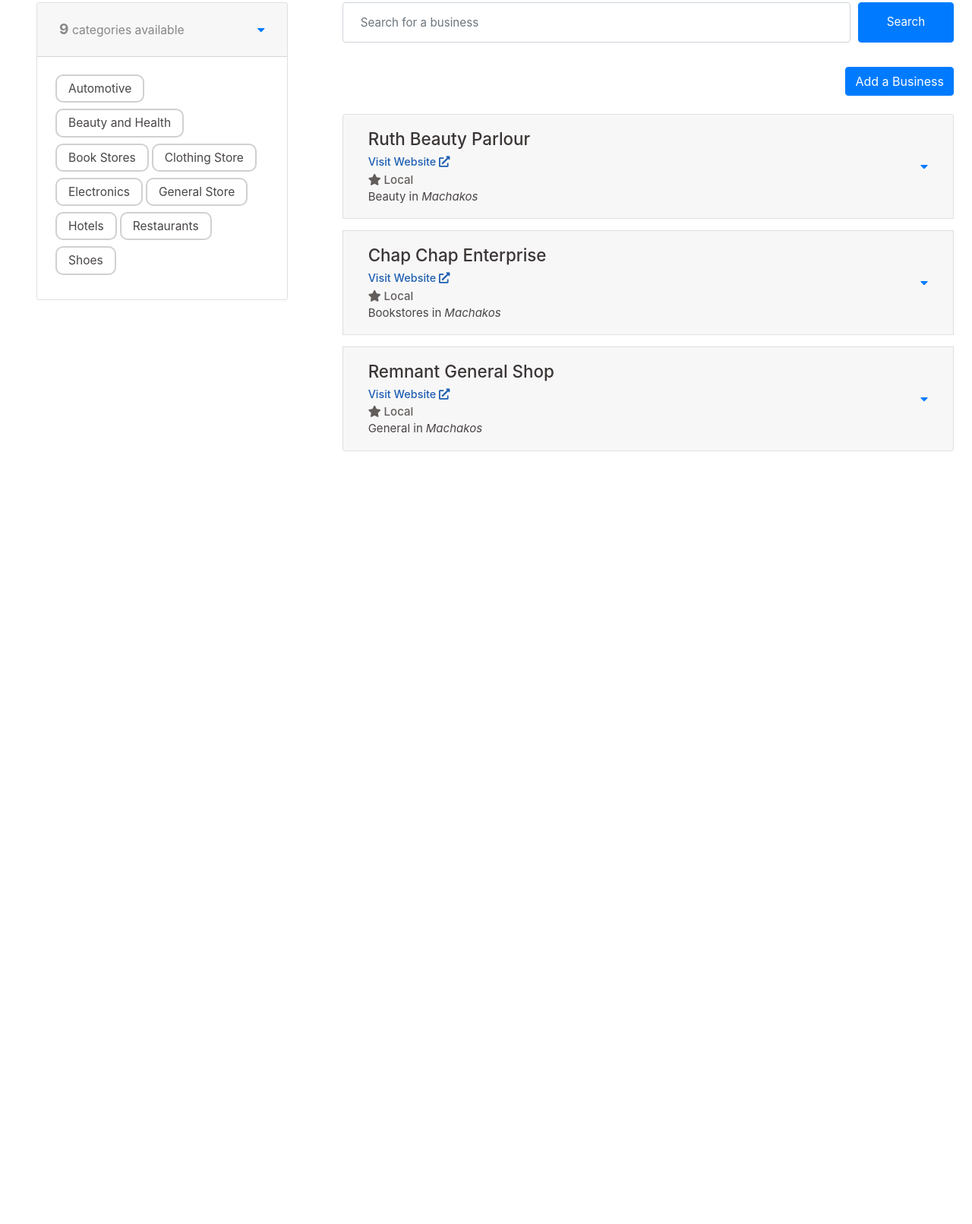
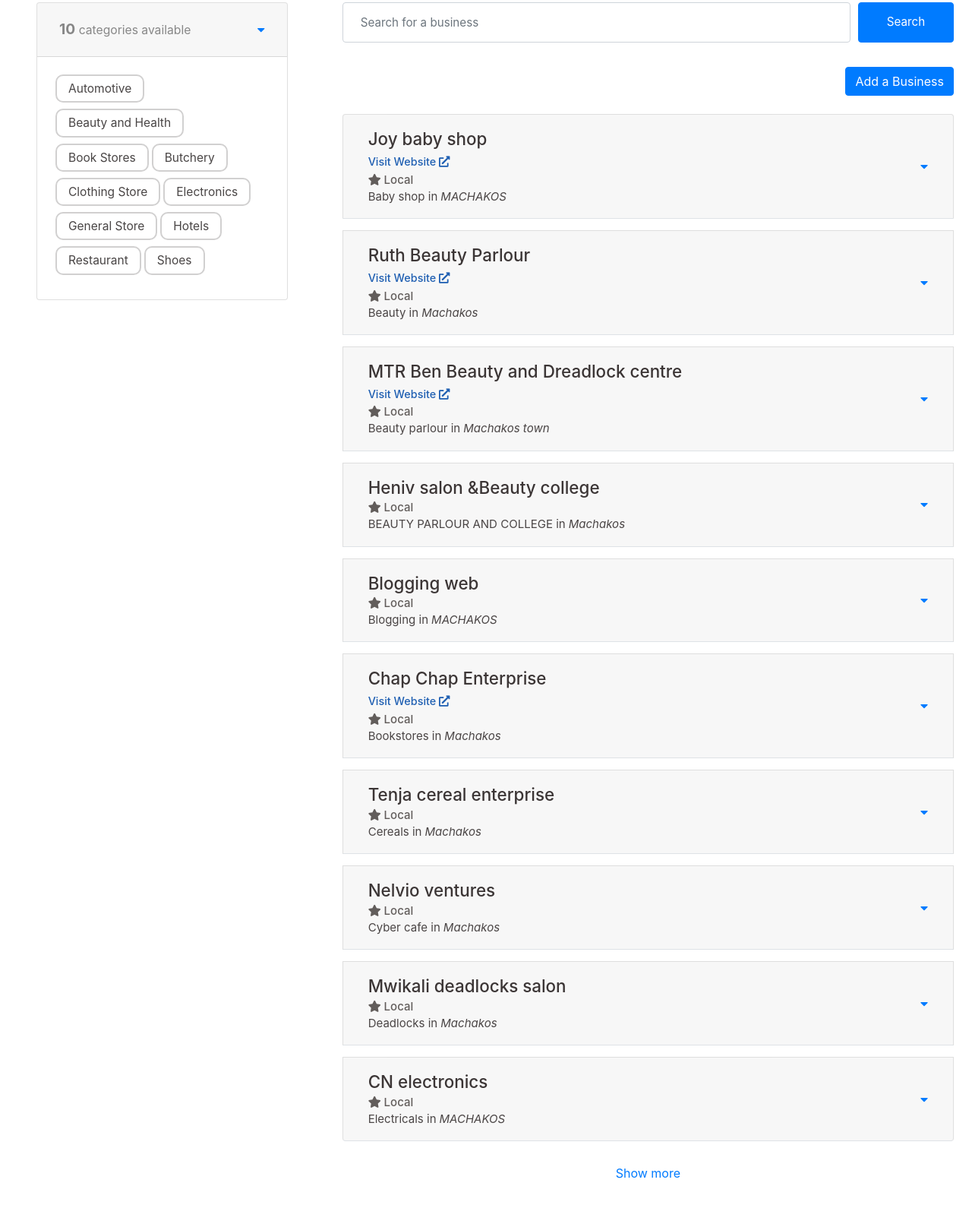
Before and after one commit to briankiragu/heartofkenya, a website with bundled scripts: page index.html in a window 1280 px wide. Shown: the part 45-1656 px from the top of the page at 76% size. Before the commit the page ends 800 px from the top, so only its background shows below. Built offline with nearby package versions, Linux system fonts and the light colour scheme; no server answers.

Commit message:
Added show more with pagination

```diff
--- a/css/app.business-directory.css
+++ b/css/app.business-directory.css
@@ -2,6 +2,10 @@
   font-family: 'Inter', 'Work Sans', 'Avenir', -apple-system, BlinkMacSystemFont,
     'Segoe UI', Roboto, Oxygen, Ubuntu, Cantarell, 'Open Sans', 'Helvetica Neue',
     sans-serif;
+}
+
+.load-more button:focus {
+  box-shadow: none;
 }
 
 @media only screen and (max-width: 876px) {
--- a/js/components/BusinessDirectory.vue.js
+++ b/js/components/BusinessDirectory.vue.js
@@ -51,7 +51,26 @@ export default {
           />
 
           <!-- Businesses. -->
-          <BusinessList :businesses="businesses" />
+          <BusinessList :businesses="businesses" class="mb-2" />
+
+          <div class="load-more pb-5 d-flex justify-content-center">
+            <!-- Show more button -->
+            <button
+              type="button"
+              class="btn btn-link px-3 text-decoration-none"
+              @click.prevent="onLoadMore"
+            >
+              Show<span v-show="isLoading">ing</span> more
+
+              <!-- Show loader. -->
+              <img
+                v-show="isLoading"
+                src="../assets/loaders/loading.svg"
+                alt="Preloader"
+                width="40"
+              />
+            </button>
+          </div>
         </div>
       </div>
 
@@ -88,6 +107,41 @@ export default {
     const isLoading = Vue.ref(true);
     // eslint-disable-next-line no-undef
     const pageNo = Vue.ref(1);
+
+    /**
+     * Manually load more businesses from the API.
+     *
+     * @returns void
+     * @author Brian K. Kiragu <bkariuki@hotmail.com>
+     */
+    const onLoadMore = () => {
+      // Set the state to loading.
+      isLoading.value = true;
+
+      // Add the page count.
+      pageNo.value += 1;
+
+      // Get the requests as per the filter and search term.
+      getBusinesses(pageNo.value, filterTerm.value, searchTerm.value)
+        .then((response) => {
+          // Check if any new data was returned.
+          if (response.data.length > 0) {
+            // Update the businesses with the incoming data.
+            businesses.value.push(...response.data);
+          } else {
+            // Decrement the page counter.
+            pageNo.value -= 1;
+          }
+        })
+        .catch(() => {
+          // Decrement the page counter.
+          pageNo.value -= 1;
+        })
+        .finally(() => {
+          // Set the state from loading.
+          isLoading.value = false;
+        });
+    };
 
     // Fetch the data when the component is mounted.
     // eslint-disable-next-line no-undef
@@ -127,37 +181,6 @@ export default {
         })
         // eslint-disable-next-line no-console
         .catch((err) => console.error(err.message));
-
-      // Add a listener to fetch more records on scroll-to-bottom.
-      window.onscroll = () => {
-        if (window.innerHeight + window.scrollY >= document.body.scrollHeight) {
-          // Set the state to loading.
-          isLoading.value = true;
-
-          // Add the page count.
-          pageNo.value += 1;
-
-          // Get the requests as per the filter and search term.
-          getBusinesses(pageNo.value, filterTerm.value, searchTerm.value)
-            .then((response) => {
-              // Check if any new data was returned.
-              if (response.data.length > 0) {
-                // Update the businesses with the incoming data.
-                businesses.value.push(...response.data);
-              } else {
-                // Decrement the page counter.
-                pageNo.value -= 1;
-              }
-            })
-            .catch(() => {
-              // Decrement the page counter.
-              pageNo.value -= 1;
-            });
-
-          // Set the state from loading.
-          isLoading.value = false;
-        }
-      };
 
       // Set from loading.
       isLoading.value = false;
@@ -208,6 +231,7 @@ export default {
       categories,
       businesses,
       onSubmit,
+      onLoadMore,
     };
   },
 };
--- a/js/components/BusinessList.vue.js
+++ b/js/components/BusinessList.vue.js
@@ -1,11 +1,12 @@
+// eslint-disable-next-line no-undef
 const BusinessListItem = Vue.defineAsyncComponent(
   // eslint-disable-next-line import/extensions
-  () => import('./BusinessListItem.vue.js'),
+  () => import('./BusinessListItem.vue.js')
 );
 
 export default {
   template: `
-    <div class="business-list mb-5">
+    <div class="business-list">
       <div
         v-if="hasBusinesses"
         id="business-directory-accordion"
@@ -33,6 +34,7 @@ export default {
   },
 
   setup(props) {
+    // eslint-disable-next-line no-undef
     const hasBusinesses = Vue.computed(() => props.businesses.length > 0);
 
     return { hasBusinesses };
--- a/js/composables/useBackend.js
+++ b/js/composables/useBackend.js
@@ -40,6 +40,11 @@ export default () => {
       status: 'Active',
     },
     {
+      param: 'Butchery',
+      title: 'Butchery',
+      status: 'Active',
+    },
+    {
       param: 'clothing',
       title: 'Clothing Store',
       status: 'Active',
@@ -60,8 +65,8 @@ export default () => {
       status: 'Active',
     },
     {
-      param: 'restaurants',
-      title: 'Restaurants',
+      param: 'restaurant',
+      title: 'Restaurant',
       status: 'Active',
     },
     {
@@ -73,6 +78,21 @@ export default () => {
   // eslint-disable-next-line no-undef
   const businesses = Vue.ref([
     {
+      phone: '0733855700',
+      email: 'Jndukumwendwa@gmail.com',
+      streetaddress: '',
+      directions: 'Around machakos bus station',
+      FlagRequestedWebsite: 'Yes',
+      _json: null,
+      directoryIdx: 25,
+      category: 'Baby shop',
+      title: 'Joy baby shop ',
+      city: 'MACHAKOS ',
+      owner: 'Joyce N. Mwendwa',
+      website: 'https://heartofkenya.com/machakos/joybabyshop',
+    },
+    {
+      _json: null,
       directoryIdx: 4,
       category: 'Beauty',
       title: 'Ruth Beauty Parlour',
@@ -81,6 +101,51 @@ export default () => {
       website: 'https://heartofkenya.com/machakos/ruth_beauty_parlour',
     },
     {
+      phone: '0768389711',
+      email: 'Benwekesa78@gmail.com',
+      streetaddress: 'Kamba building.',
+      directions: 'Opposite roof garden first floor. ',
+      FlagRequestedWebsite: '',
+      _json: null,
+      directoryIdx: 26,
+      category: 'Beauty parlour ',
+      title: 'MTR Ben Beauty and Dreadlock centre ',
+      city: 'Machakos town ',
+      owner: 'Benard ',
+      website: 'Deutz',
+    },
+    {
+      phone: '0722763696/0720721522',
+      email: 'Henivcollege@gmail.com',
+      streetaddress: 'Mbolu malu',
+      directions: 'First floor mbooni house next to cathedral ',
+      FlagRequestedWebsite: '',
+      directoryIdx: 23,
+      category: 'BEAUTY PARLOUR AND COLLEGE',
+      title: 'Heniv salon &Beauty college',
+      city: 'Machakos ',
+      owner: 'Niverce mueni',
+      website: '',
+    },
+    {
+      phone: '',
+      email: 'Thitukamunya254@gmail.com',
+      streetaddress: '',
+      directions: '',
+      FlagRequestedWebsite: 'Yes',
+      directoryIdx: 33,
+      category: 'Blogging ',
+      title: 'Blogging web',
+      city: 'MACHAKOS ',
+      owner: 'Yes',
+      website: '',
+    },
+    {
+      phone: '254.072.842.2886',
+      email: 'sifunarichard2017@gmail.com',
+      streetaddress: 'Machakos-Wote Road, Machakos, Kenya',
+      directions: 'We are located 1km from Machakos along Machakos-Wote Road.',
+      _json: null,
       directoryIdx: 1,
       category: 'bookstores',
       title: 'Chap Chap Enterprise',
@@ -89,12 +154,56 @@ export default () => {
       website: 'https://heartofkenya.com/machakos/chapchap',
     },
     {
-      directoryIdx: 6,
-      category: 'general',
-      title: 'Remnant General Shop',
-      city: 'Machakos',
-      owner: 'John Musembi',
-      website: 'https://heartofkenya.com/machakos/remnant',
+      phone: '0727697369',
+      email: 'Kennedywanjiru23.kw@gmail.com',
+      streetaddress: '',
+      directions: ' Along side Ngei road',
+      FlagRequestedWebsite: 'Yes',
+      directoryIdx: 28,
+      category: 'Cereals ',
+      title: 'Tenja cereal enterprise ',
+      city: 'Machakos ',
+      owner: 'Murithi wanjiru ',
+      website: '',
+    },
+    {
+      phone: '0737379111',
+      email: 'Nelvioventuresltd@yahoo ',
+      streetaddress: 'Mbolu malu road',
+      directions: 'Machakos town  Along mbolu malu road',
+      FlagRequestedWebsite: 'Yes',
+      directoryIdx: 30,
+      category: 'Cyber cafe',
+      title: 'Nelvio ventures',
+      city: 'Machakos ',
+      owner: 'Nelson nzauli',
+      website: '',
+    },
+    {
+      phone: '0728023696',
+      email: '',
+      streetaddress: '',
+      directions: 'Miditex house ',
+      FlagRequestedWebsite: 'Yes',
+      directoryIdx: 34,
+      category: 'Deadlocks ',
+      title: 'Mwikali deadlocks salon',
+      city: 'Machakos ',
+      owner: 'Stella mwikali',
+      website: '',
+    },
+    {
+      phone: '0700139073',
+      email: '',
+      streetaddress: '',
+      directions: 'Opposite wizard restaurant',
+      FlagRequestedWebsite: 'Yes',
+      directoryIdx: 35,
+      category: 'Electricals',
+      title: 'CN electronics',
+      city: 'MACHAKOS ',
+      owner: 'Carleb musyoka',
+      website: '',
     },
   ]);
 
@@ -116,10 +225,10 @@ export default () => {
     // Set the request endpoint.
     let endpoint = `${baseUrl}/TableSearchJson?config=directoryMachakosJson&page=${page}`;
 
-    // Check if a filter term was provided.
+    // Append a filter term if it was provided.
     endpoint = filter ? `${endpoint}&categories=${filter}` : endpoint;
 
-    // Check if a search term was provided.
+    // Append a search term if it was provided.
     endpoint = search
       ? `${endpoint}&${new URLSearchParams({ search }).toString()}`
       : endpoint;
```
